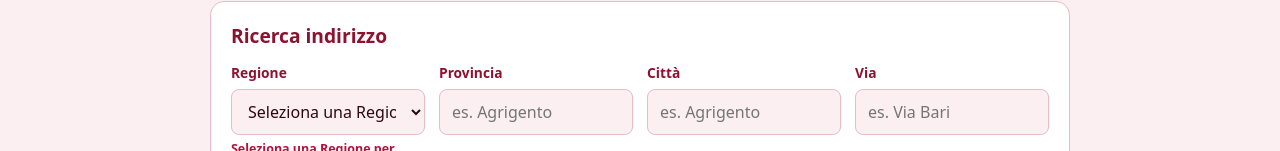
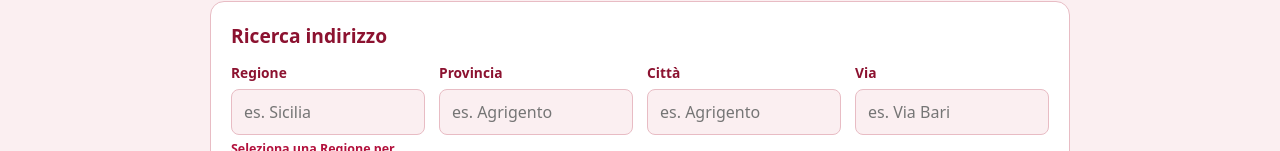
Before and after one commit to ElperLFY/MI25-6, a website with bundled scripts: page index.html in a window 1280 px wide. Shown: the part 649-800 px from the top of the page. Built offline with nearby package versions, Linux system fonts and the light colour scheme.

Commit message:
Make region selection searchable with crimson autocomplete hint

```diff
--- a/index.html
+++ b/index.html
@@ -52,9 +52,8 @@
         <div class="field-grid">
           <div class="field">
             <label for="region">Regione</label>
-            <select id="region">
-              <option value="">Seleziona una Regione</option>
-            </select>
+            <input id="region" list="region-options" autocomplete="off" placeholder="es. Sicilia">
+            <datalist id="region-options"></datalist>
             <p class="field-note" id="region-hint">Seleziona una Regione per attivare i suggerimenti.</p>
           </div>
           <div class="field">
```
